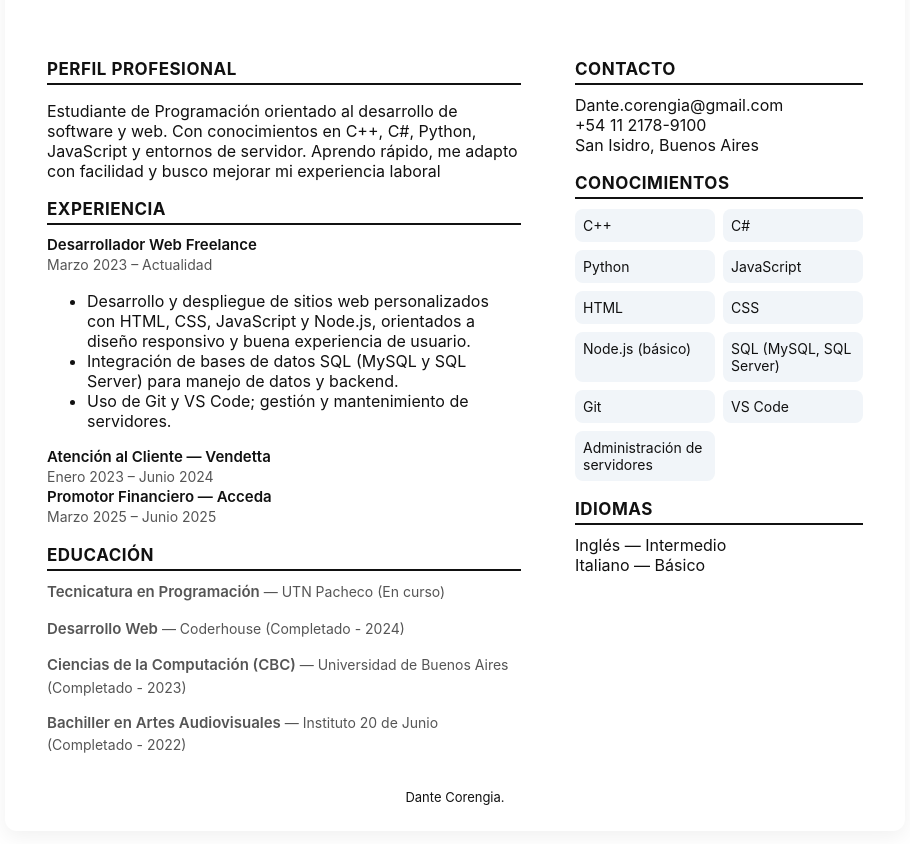
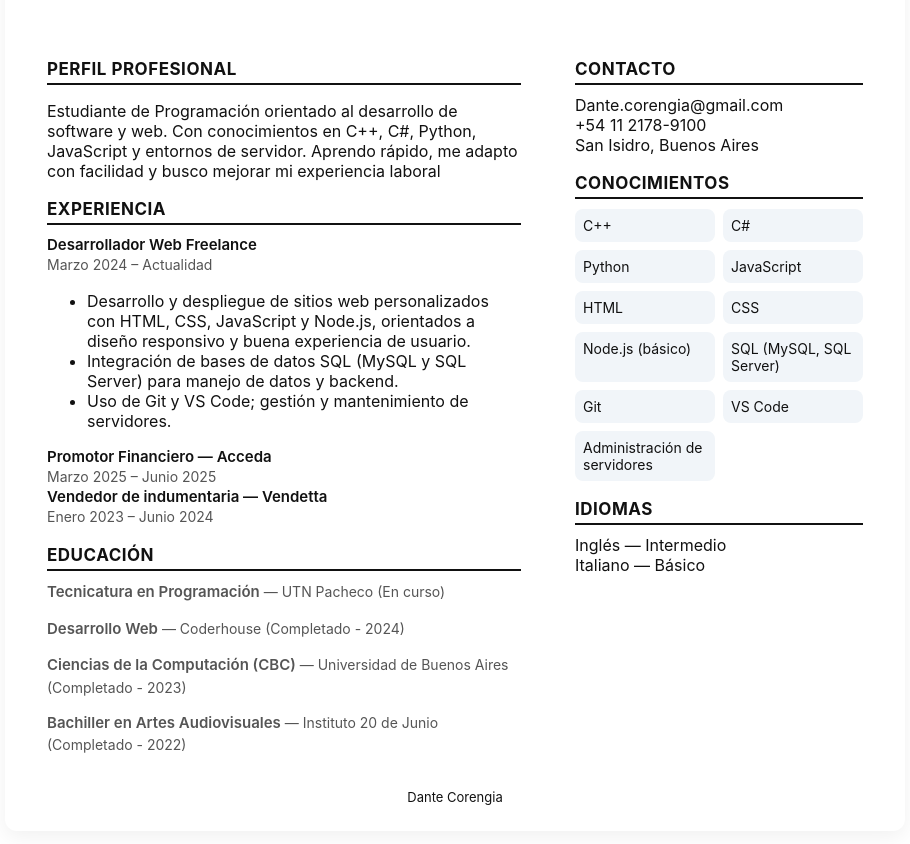
Before and after one commit to ddancore1/cv_dante_corengia, a plain HTML site: page index.html in a window 1280 px wide. Shown: the part 148-992 px from the top of the page, without its empty margins (185-1095 px from the left). Drawn offline with Linux system fonts and the light colour scheme.

Commit message:
modificaciones

```diff
--- a/index.html
+++ b/index.html
@@ -31,7 +31,7 @@
                         <div class="experience">
                             <div class="item">
                                 <div class="title" id="exp1-title">Desarrollador Web Freelance</div>
-                                <div class="meta" id="exp1-date">Marzo 2023 – Actualidad</div>
+                                <div class="meta" id="exp1-date">Marzo 2024 – Actualidad</div>
                                 <ul id="exp1-list">
                                     <li>Desarrollo y despliegue de sitios web personalizados con HTML, CSS, JavaScript y Node.js, orientados a diseño responsivo y buena experiencia de usuario.</li>
                                     <li>Integración de bases de datos SQL (MySQL y SQL Server) para manejo de datos y backend.</li>
@@ -40,14 +40,15 @@
                             </div>
 
                             <div class="item">
-                                <div class="title" id="exp2-title">Atención al Cliente — Vendetta</div>
+                                <div class="title" id="exp3-title">Promotor Financiero — Acceda</div>
+                                <div class="meta" id="exp3-date">Marzo 2025 – Junio 2025</div>
+                            </div>
+
+                            <div class="item">
+                                <div class="title" id="exp2-title">Vendedor de indumentaria — Vendetta</div>
                                 <div class="meta" id="exp2-date">Enero 2023 – Junio 2024</div>
                             </div>
 
-                            <div class="item">
-                                <div class="title" id="exp3-title">Promotor Financiero — Acceda</div>
-                                <div class="meta" id="exp3-date">Marzo 2025 – Junio 2025</div>
-                            </div>
                         </div>
 
                         <h2 style="margin-top:18px" id="edu-heading">Educación</h2>
@@ -94,7 +95,7 @@
             </main>
 
             <footer>
-                <p class="muted">Dante Corengia.</p>
+                <p class="muted">Dante Corengia</p>
             </footer>
         </div>
     </div>
@@ -112,13 +113,13 @@
                     profileText: "Estudiante de Programación orientado al desarrollo de software y web. Con conocimientos en C++, C#, Python, JavaScript y entornos de servidor. Aprendo rápido, me adapto con facilidad y busco mejorar mi experiencia laboral",
                     expHeading: "Experiencia",
                     exp1Title: "Desarrollador Web Freelance",
-                    exp1Date: "Marzo 2023 – Actualidad",
+                    exp1Date: "Marzo 2024 – Actualidad",
                     exp1List: [
                         "Desarrollo y despliegue de sitios web personalizados con HTML, CSS, JavaScript y Node.js, orientados a diseño responsivo y buena experiencia de usuario.",
                         "Integración de bases de datos SQL (MySQL y SQL Server) para manejo de datos y backend.",
                         "Uso de Git y VS Code; gestión y mantenimiento de servidores."
                     ],
-                    exp2Title: "Atención al Cliente — Vendetta",
+                    exp2Title: "Vendedor de indumentaria — Vendetta",
                     exp2Date: "Enero 2023 – Junio 2024",
                     exp3Title: "Promotor Financiero — Acceda",
                     exp3Date: "Marzo 2025 – Junio 2025",
@@ -135,19 +136,19 @@
                     languages: "Inglés — Intermedio<br>Italiano — Básico"
                 },
                 en: {
-                    toggle: "Ver en Español",
+                    toggle: "View in Spanish",
                     title: "Programming Student",
                     profileHeading: "Professional Profile",
                     profileText: "Programming student focused on software and web development. Knowledgeable in C++, C#, Python, JavaScript, and server environments. Quick learner, adaptable, and seeking to improve my professional experience.",
                     expHeading: "Experience",
                     exp1Title: "Freelance Web Developer",
-                    exp1Date: "March 2023 – Present",
+                    exp1Date: "March 2024 – Present",
                     exp1List: [
                         "Development and deployment of custom websites using HTML, CSS, JavaScript, and Node.js, focused on responsive design and user experience.",
                         "Integration of SQL databases (MySQL and SQL Server) for data handling and backend management.",
                         "Use of Git and VS Code; server configuration and maintenance."
                     ],
-                    exp2Title: "Customer Service — Vendetta",
+                    exp2Title: "Clothes shop — Vendetta",
                     exp2Date: "January 2023 – June 2024",
                     exp3Title: "Financial Promoter — Acceda",
                     exp3Date: "March 2025 – June 2025",
```
Also changed, not shown: 1 other file.
